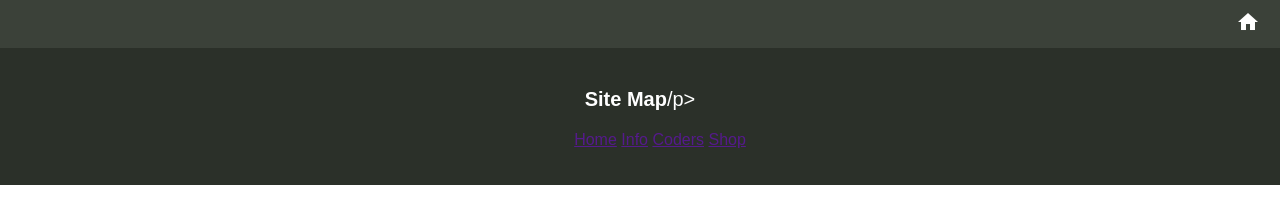
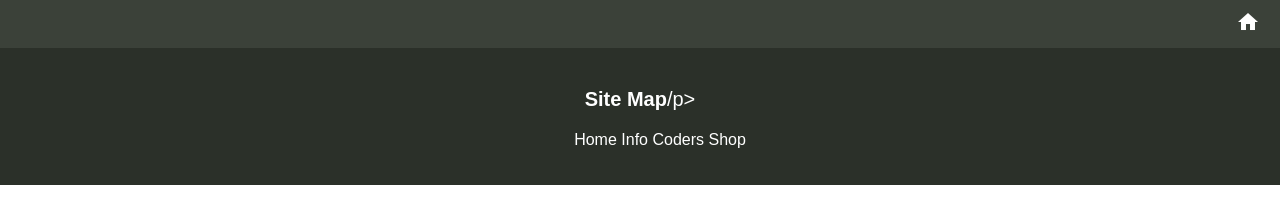
Before and after one commit to littlerockluke/cheapsheep, a plain HTML site: page index.html in a window 1280 px wide. Drawn offline with Linux system fonts and the light colour scheme.

Commit message:
Update index.css

```diff
--- a/assets/css/index.css
+++ b/assets/css/index.css
@@ -1,2 +1,2 @@
-body{font-family:'Mina',sans-serif;margin:0;}nav .active{background:#34BD11;color:white;padding:10px;}nav .active:hover{background:#34BD11;color:white;padding:10px;}nav a{text-decoration:none;padding:10px;color:white;background:#3B4139;}nav a:hover{text-decoration:none;color:black;color:lightgray;padding:10px;}nav {text-align:right;background:#3B4139;color:white;padding:10px;}footer{color:white;background:#2B3029;padding:20px;text-align:center;}
+body{font-family:'Mina',sans-serif;margin:0;}nav .active{background:#34BD11;color:white;padding:10px;}nav .active:hover{background:#34BD11;color:white;padding:10px;}nav a{text-decoration:none;padding:10px;color:white;background:#3B4139;}nav a:hover{text-decoration:none;color:black;color:lightgray;padding:10px;}nav {text-align:right;background:#3B4139;color:white;padding:10px;}footer{color:white;background:#2B3029;padding:20px;text-align:center;}a{color:white;text-decoration:none;}a:hover{color:black;text-decoration:underline;}
 /*Code By SawyerBx (For Github Code Reasons) Do Not Distribute Without Written Permission Of SawyerBx Github Codes (C) 2018*/
```
